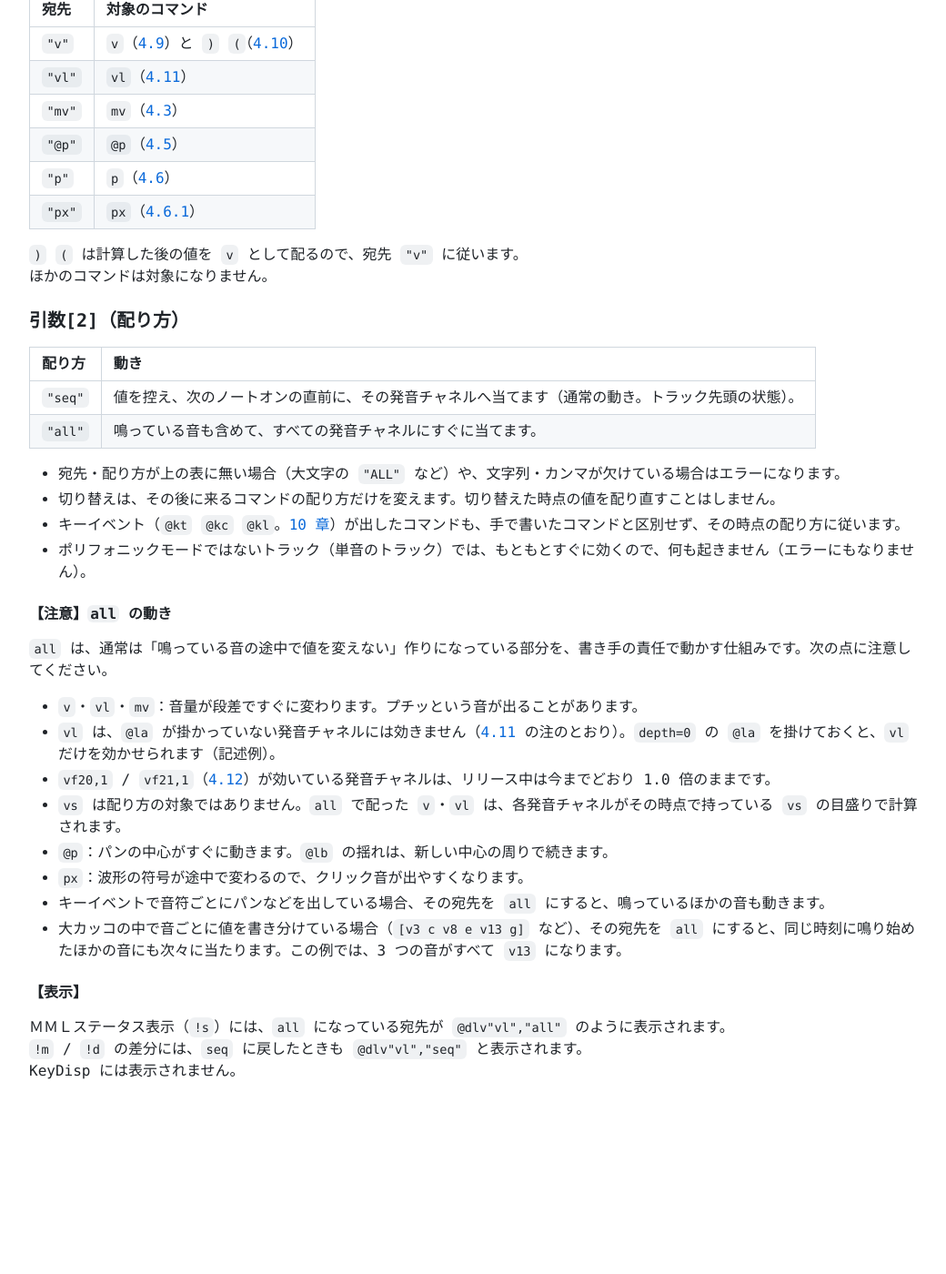
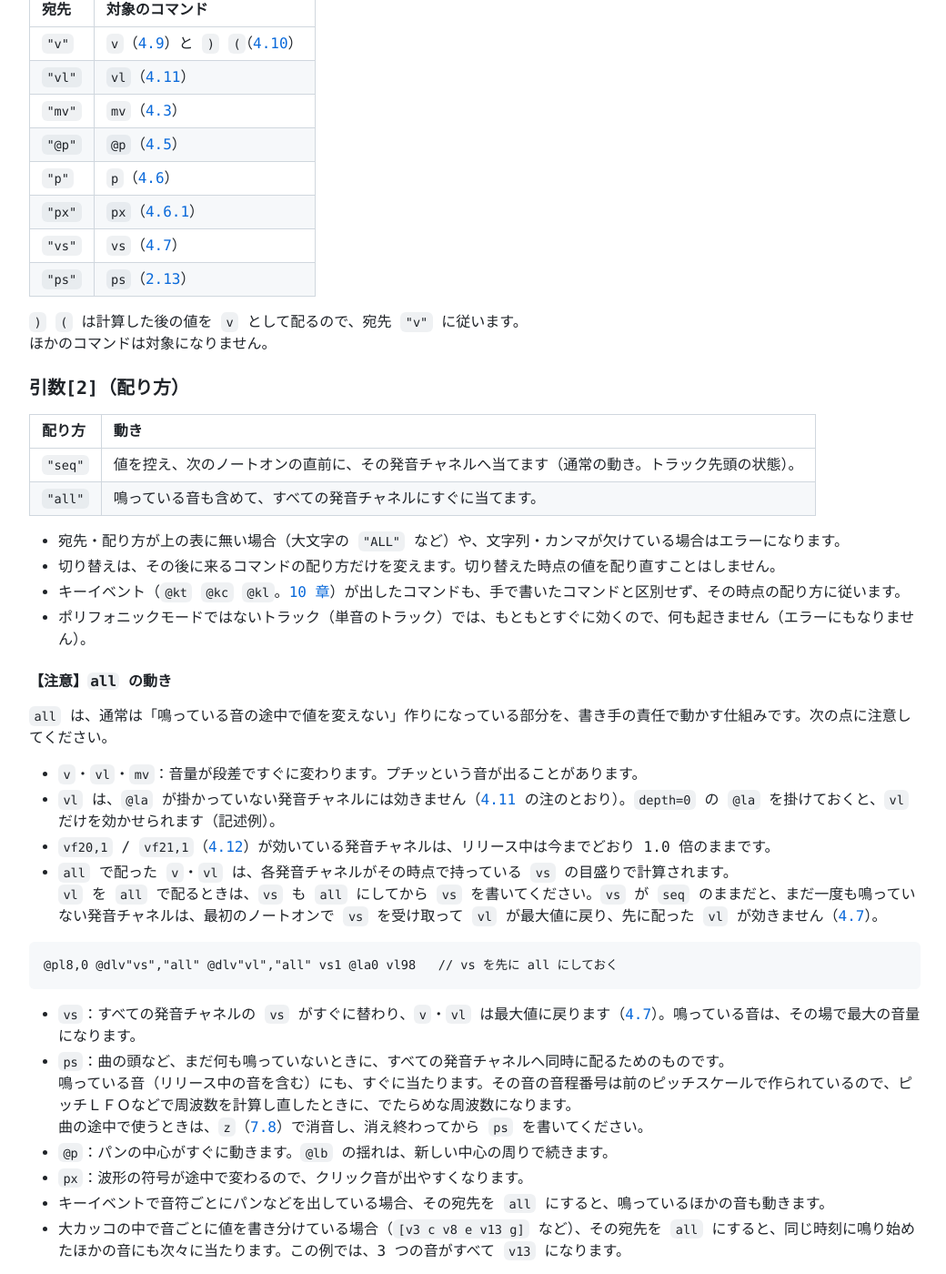
Before and after one commit to lineardrive/V3MMLmanual, a Jekyll site: the page built from docs/ch09/9_3.md, in a window 1280 px wide and 1400 px high, scrolled down 1066 px. Shown: the whole window at 91% size, without its empty margins (8-1048 px from the left). Built offline with Jekyll 4.4.1, drawn with Linux system fonts in a browser that asks for light colours; our own code applies the rules of GitHub Pages for plain Markdown files; before the commit the page ends 2291 px from its top, so only the background shows below that; some of the changed text lies outside the part shown.

Commit message:
docs: @dlv の vs・ps、ps の副作用と注意、vs で v・vl が最大に戻ることを書く（依頼V38）
- 2.13: ps の直後は音符を書く、スラーの最中は使えない、ps を替えたら @d・@lp・@lq を書き直す
- 4.7: vs で v・vl が最大値に戻る。ポリモードでの効き方
- 9.3: 宛先に vs・ps。vl を all で配るときは vs も all にする。vs・ps の all の注意

Co-Authored-By: Claude Opus 5.5 <noreply@anthropic.com>

````diff
--- a/docs/ch09/9_3.md
+++ b/docs/ch09/9_3.md
@@ -38,7 +38,7 @@ vl15 [c1 e1 g1] vl10 r1 vl5 r1              // 和音を鳴らし終えた後、
 
 ### 引数[1]（宛先）
 
-配り方を切り替えるコマンドを、次の 6 つから 1 つ指定します。
+配り方を切り替えるコマンドを、次の 8 つから 1 つ指定します。
 
 |宛先|対象のコマンド|
 |:-|:-|
@@ -48,6 +48,8 @@ vl15 [c1 e1 g1] vl10 r1 vl5 r1              // 和音を鳴らし終えた後、
 |`"@p"`|`@p`（[4.5](../ch04/4_5.md)）|
 |`"p"`|`p`（[4.6](../ch04/4_6.md)）|
 |`"px"`|`px`（[4.6.1](../ch04/4_6_1.md)）|
+|`"vs"`|`vs`（[4.7](../ch04/4_7n8.md)）|
+|`"ps"`|`ps`（[2.13](../ch02/2_13n14.md)）|
 
 `)` `(` は計算した後の値を `v` として配るので、宛先 `"v"` に従います。
 ほかのコマンドは対象になりません。
@@ -71,7 +73,17 @@ vl15 [c1 e1 g1] vl10 r1 vl5 r1              // 和音を鳴らし終えた後、
 - `v`・`vl`・`mv`：音量が段差ですぐに変わります。プチッという音が出ることがあります。
 - `vl` は、`@la` が掛かっていない発音チャネルには効きません（[4.11](../ch04/4_11.md) の注のとおり）。`depth=0` の `@la` を掛けておくと、`vl` だけを効かせられます（記述例）。
 - `vf20,1` / `vf21,1`（[4.12](../ch04/4_12.md)）が効いている発音チャネルは、リリース中は今までどおり 1.0 倍のままです。
-- `vs` は配り方の対象ではありません。`all` で配った `v`・`vl` は、各発音チャネルがその時点で持っている `vs` の目盛りで計算されます。
+- `all` で配った `v`・`vl` は、各発音チャネルがその時点で持っている `vs` の目盛りで計算されます。
+`vl` を `all` で配るときは、`vs` も `all` にしてから `vs` を書いてください。`vs` が `seq` のままだと、まだ一度も鳴っていない発音チャネルは、最初のノートオンで `vs` を受け取って `vl` が最大値に戻り、先に配った `vl` が効きません（[4.7](../ch04/4_7n8.md)）。
+
+```mml
+@pl8,0 @dlv"vs","all" @dlv"vl","all" vs1 @la0 vl98   // vs を先に all にしておく
+```
+
+- `vs`：すべての発音チャネルの `vs` がすぐに替わり、`v`・`vl` は最大値に戻ります（[4.7](../ch04/4_7n8.md)）。鳴っている音は、その場で最大の音量になります。
+- `ps`：曲の頭など、まだ何も鳴っていないときに、すべての発音チャネルへ同時に配るためのものです。
+鳴っている音（リリース中の音を含む）にも、すぐに当たります。その音の音程番号は前のピッチスケールで作られているので、ピッチＬＦＯなどで周波数を計算し直したときに、でたらめな周波数になります。
+曲の途中で使うときは、`z`（[7.8](../ch07/7_8.md)）で消音し、消え終わってから `ps` を書いてください。
 - `@p`：パンの中心がすぐに動きます。`@lb` の揺れは、新しい中心の周りで続きます。
 - `px`：波形の符号が途中で変わるので、クリック音が出やすくなります。
 - キーイベントで音符ごとにパンなどを出している場合、その宛先を `all` にすると、鳴っているほかの音も動きます。
````
Also changed, not shown: docs/ch02/2_13n14.md (+8 -1 lines), docs/ch04/4_7n8.md (+11 -0 lines).
